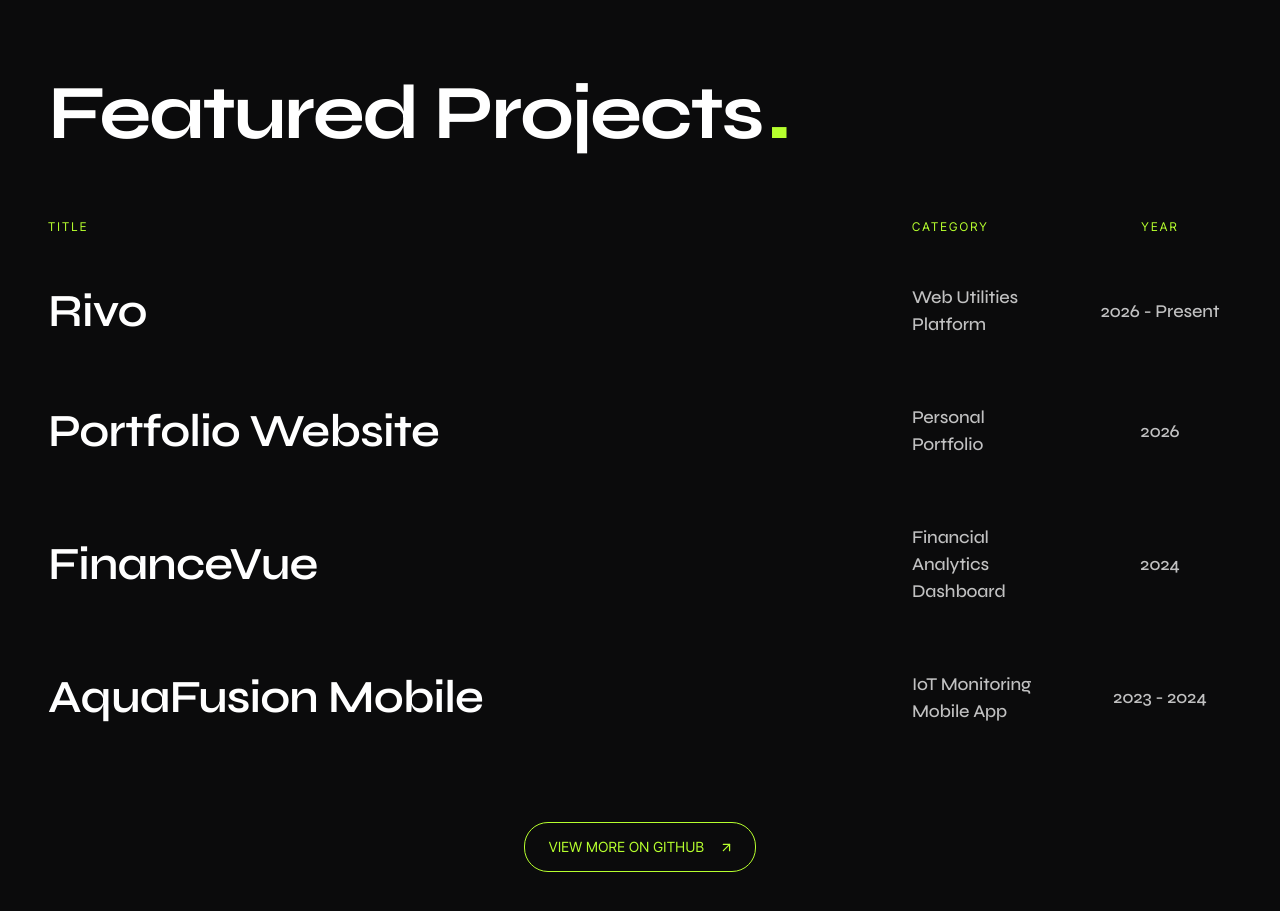
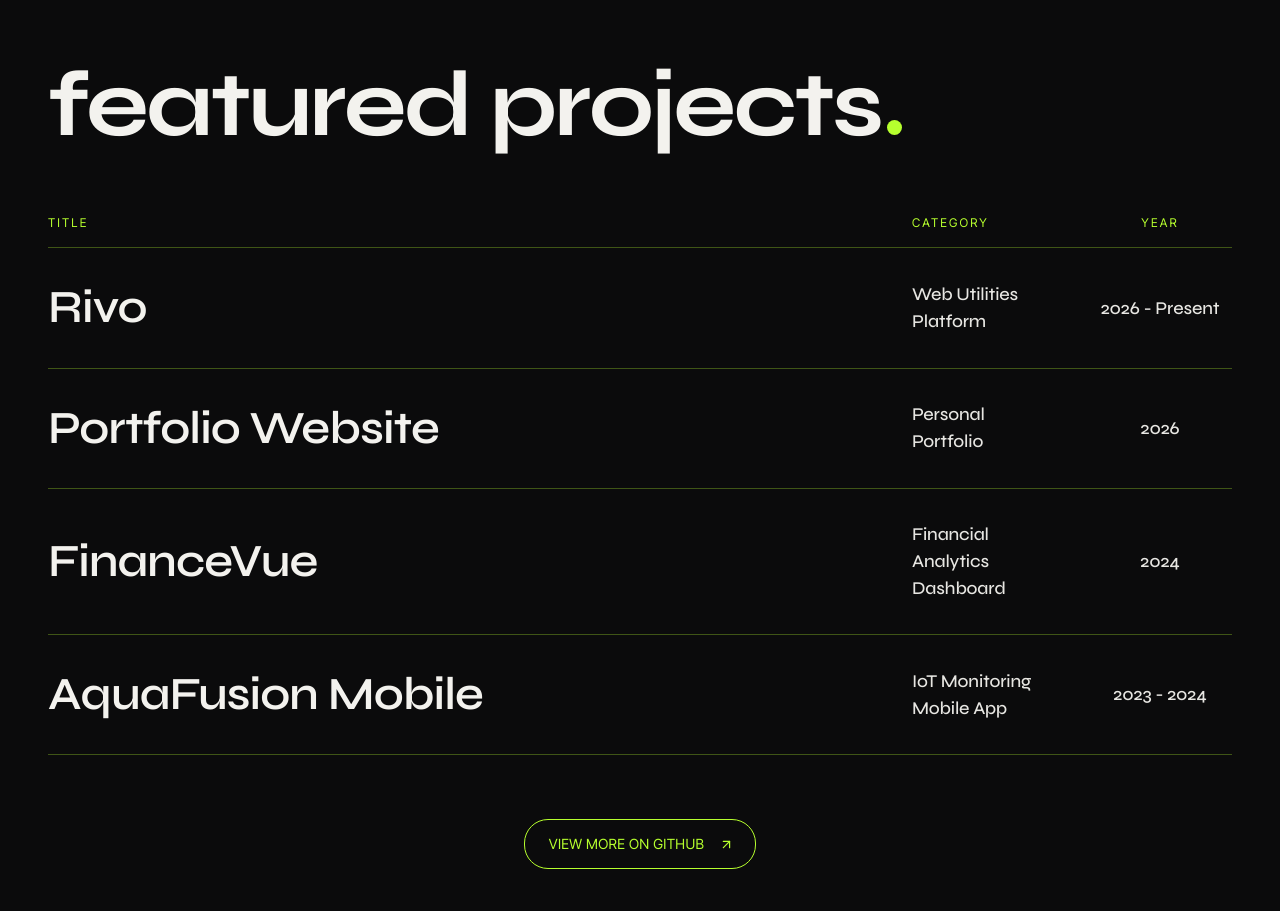
Before and after one commit to janinevallente/janinevallente-portfolio, a Next.js app: page / in a window 1280 px wide. Shown: the part 4540-5451 px from the top of the page. Built offline with nearby package versions, Linux system fonts and the light colour scheme.

Commit message:
enh: updated text colors in Projects and ProjectDetailClient for improved styling and added Dot ui component

```diff
--- a/src/components/sections/Projects.tsx
+++ b/src/components/sections/Projects.tsx
@@ -4,12 +4,12 @@ import { useState, useRef, useCallback, useEffect } from "react";
 import { useRouter } from "next/navigation";
 import { motion } from "framer-motion";
 import { ArrowUpRight } from "lucide-react";
-import WordReveal from "@/components/animations/WordReveal";
 import SectionReveal from "@/components/animations/SectionReveal";
 import FadeUp from "@/components/animations/FadeUp";
 import RevealLine from "@/components/ui/RevealLine";
 import FloatingImageCard from "@/components/ui/FloatingImageCard";
 import CustomCursor from "@/components/ui/CustomCursor";
+import Dot from "../ui/Dot";
 import { portfolio } from "@/lib/data";
 
 export default function Projects() {
@@ -59,9 +59,9 @@ export default function Projects() {
 
         {/* Label */}
         <FadeUp>
-          <p className="mb-10 md:mb-16 font-display font-bold text-white text-[clamp(2.5rem,6vw,5.5rem)] tracking-[-0.03em] leading-none">
-            Featured Projects
-            <span className="text-accent text-8xl ms-1">.</span>
+          <p className="mb-10 md:mb-16 font-display font-bold text-chalk text-[clamp(2.8rem,8vw,5.8rem)] tracking-[-0.03em] leading-none">
+            featured projects
+            <Dot />
           </p>
         </FadeUp>
 
@@ -97,7 +97,7 @@ export default function Projects() {
               viewport={{ once: true, amount: 0.1 }}
               transition={{ duration: 0.7, ease: [0.16, 1, 0.3, 1], delay: i * 0.07 }}
             >
-              <RevealLine />
+              <RevealLine color={'bg-accent/30'}/>
               <div
                 className="group/row relative py-7 md:py-8 flex items-center justify-between gap-6 cursor-none"
                 onPointerEnter={() => setHovered({ active: true, index: i })}
@@ -105,17 +105,17 @@ export default function Projects() {
               >
                 {/* Left: index + title */}
                 <div className="flex items-baseline gap-5 min-w-0 flex-1">
-                  <h3 className="font-display font-semibold text-white text-[clamp(1.65rem,3.6vw,3rem)] tracking-[-0.02em] leading-[1.2] whitespace-nowrap overflow-hidden text-ellipsis transition-colors duration-300 group-hover/row:text-accent">
+                  <h3 className="font-display font-semibold text-chalk text-[clamp(1.65rem,3.6vw,3rem)] tracking-[-0.02em] leading-[1.2] whitespace-nowrap overflow-hidden text-ellipsis transition-colors duration-300 group-hover/row:text-accent">
                     {project.title}
                   </h3>
                 </div>
 
                 {/* Right: meta (desktop only) */}
                 <div className="hidden md:flex items-center gap-8 flex-shrink-0">
-                  <span className="font-display font-medium text-white/75 text-[clamp(1rem,1.5vw,1.125rem)] text-left tracking-[-0.01em] w-36 transition-colors duration-300 group-hover/row:text-accent">
+                  <span className="font-display font-medium text-chalk/95 text-[clamp(1rem,1.5vw,1.125rem)] text-left tracking-[-0.01em] w-36 transition-colors duration-300 group-hover/row:text-accent">
                     {project.category}
                   </span>
-                  <span className="font-display font-medium text-white/75 text-[clamp(1rem,1.5vw,1.125rem)] text-center tracking-[-0.01em] w-36 transition-colors duration-300 group-hover/row:text-accent">
+                  <span className="font-display font-medium text-chalk/95 text-[clamp(1rem,1.5vw,1.125rem)] text-center tracking-[-0.01em] w-36 transition-colors duration-300 group-hover/row:text-accent">
                     {project.year}
                   </span>
                 </div>
@@ -127,7 +127,7 @@ export default function Projects() {
               </div>
             </motion.li>
           ))}
-          <RevealLine />
+          <RevealLine color={'bg-accent/30'}/>
         </ul>
 
         {/* View More on GitHub Button */}
--- a/src/components/ui/CustomCursor.tsx
+++ b/src/components/ui/CustomCursor.tsx
@@ -23,7 +23,7 @@ export default function CustomCursor({
       animate={{ scale: active ? 1 : 0, opacity: active ? 1 : 0 }}
       transition={{ duration: 0.3, ease: [0.16, 1, 0.3, 1] }}
     >
-      <span className="font-body text-xs uppercase text-black font-bold">
+      <span className="font-body text-xs uppercase text-black tracking-widest-2">
         {label}
       </span>
     </motion.div>
--- /dev/null
+++ b/src/components/ui/Dot.tsx
@@ -0,0 +1,8 @@
+export default function Dot() {
+  return (
+    <span
+      aria-hidden="true"
+      className="ms-[0.06em] inline-block h-[0.16em] w-[0.16em] rounded-full bg-accent align-baseline"
+    />
+  );
+}
--- a/src/components/ui/RevealLine.tsx
+++ b/src/components/ui/RevealLine.tsx
@@ -6,14 +6,14 @@ interface RevealLineProps {
   color?: string;
 }
 
-export default function RevealLine({ delay = 0, color = "white-14" }: RevealLineProps) {
+export default function RevealLine({ delay = 0, color = "bg-white-14" }: RevealLineProps) {
   const ref = useRef(null);
   const inView = useInView(ref, { once: true, amount: 0.5 });
 
   return (
     <div ref={ref} className="overflow-hidden h-px w-full">
       <motion.div
-        className={`h-1/3 w-full bg-${color} origin-left`}
+        className={`h-1/3 w-full ${color} origin-left`}
         initial={{ scaleX: 0 }}
         animate={inView ? { scaleX: 1 } : {}}
         transition={{ duration: 1.1, ease: [0.16, 1, 0.3, 1], delay }}
```
Also changed, not shown: src/app/projects/[slug]/ProjectDetailClient.tsx (+20 -18 lines).
